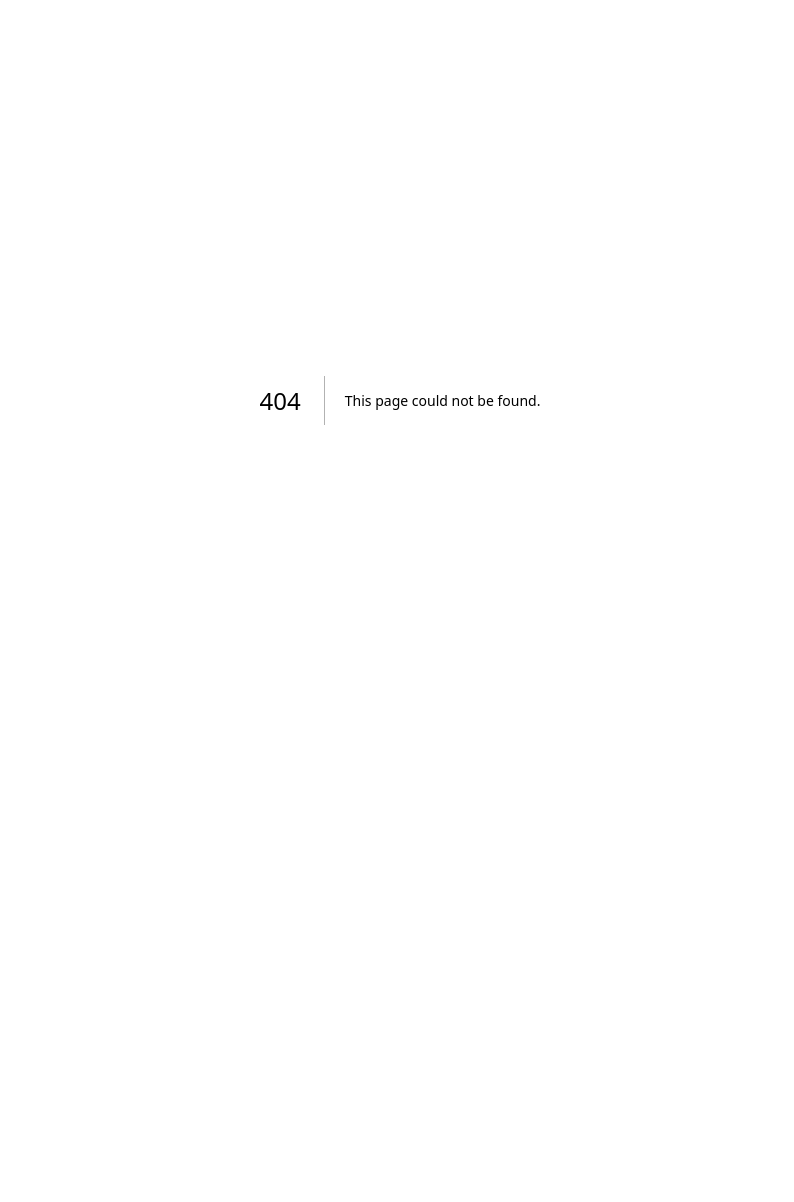
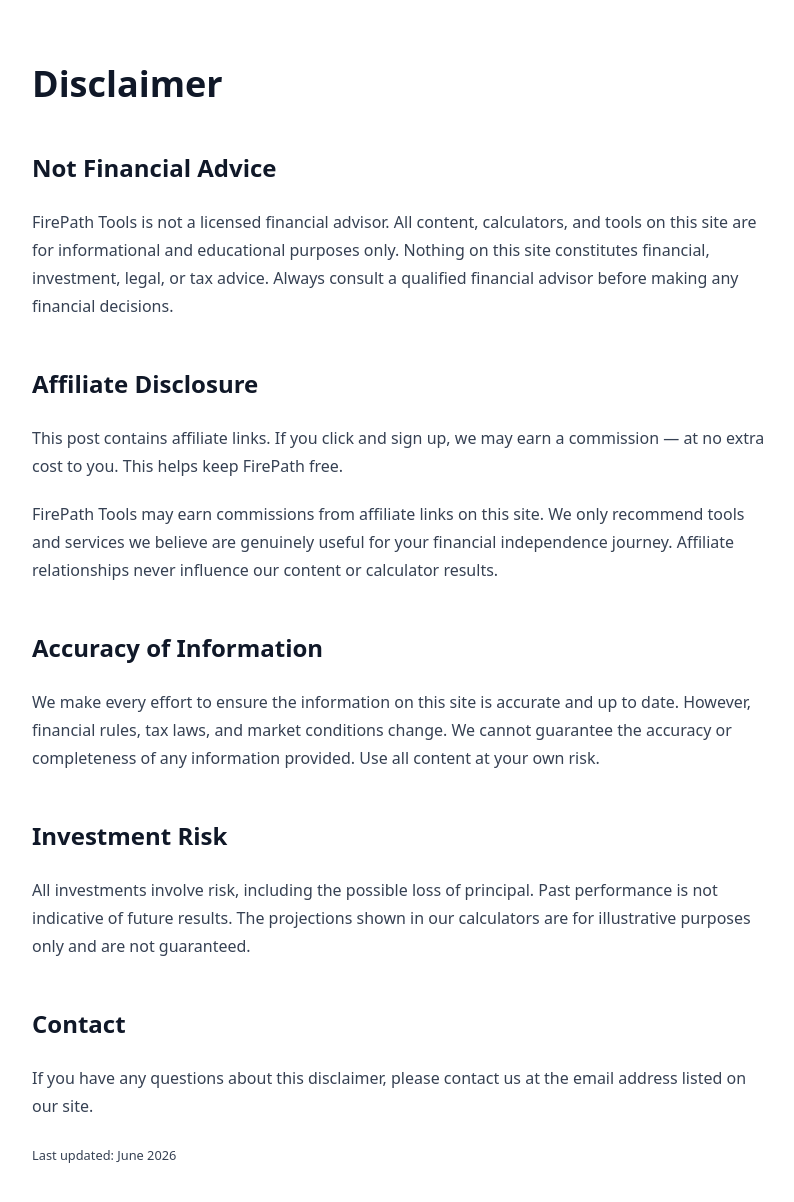
Before and after one commit to giraudsebastien79000-max/firepathtools, a Next.js app: page /disclaimer in a window 1280 px wide. Before the commit this address had no page. Shown: the top 1202 px of the page, without its empty margins (240-1034 px from the left). Before the commit the page ends 800 px from the top, so only its background shows below. Built offline with nearby package versions, Linux system fonts and the light colour scheme.

Commit message:
legal: add disclaimer page

```diff
--- /dev/null
+++ b/app/disclaimer/page.tsx
@@ -0,0 +1,26 @@
+import type { Metadata } from 'next'
+
+export const metadata: Metadata = {
+  title: 'Disclaimer | FirePath Tools',
+  description: 'Legal disclaimer and affiliate disclosure for FirePath Tools.',
+}
+
+export default function Page() {
+  return (
+    <article className="max-w-3xl mx-auto px-4 py-16 prose prose-gray">
+      <h1>Disclaimer</h1>
+      <h2>Not Financial Advice</h2>
+      <p>FirePath Tools is not a licensed financial advisor. All content, calculators, and tools on this site are for informational and educational purposes only. Nothing on this site constitutes financial, investment, legal, or tax advice. Always consult a qualified financial advisor before making any financial decisions.</p>
+      <h2>Affiliate Disclosure</h2>
+      <p>This post contains affiliate links. If you click and sign up, we may earn a commission — at no extra cost to you. This helps keep FirePath free.</p>
+      <p>FirePath Tools may earn commissions from affiliate links on this site. We only recommend tools and services we believe are genuinely useful for your financial independence journey. Affiliate relationships never influence our content or calculator results.</p>
+      <h2>Accuracy of Information</h2>
+      <p>We make every effort to ensure the information on this site is accurate and up to date. However, financial rules, tax laws, and market conditions change. We cannot guarantee the accuracy or completeness of any information provided. Use all content at your own risk.</p>
+      <h2>Investment Risk</h2>
+      <p>All investments involve risk, including the possible loss of principal. Past performance is not indicative of future results. The projections shown in our calculators are for illustrative purposes only and are not guaranteed.</p>
+      <h2>Contact</h2>
+      <p>If you have any questions about this disclaimer, please contact us at the email address listed on our site.</p>
+      <p><small>Last updated: June 2026</small></p>
+    </article>
+  )
+}
```
